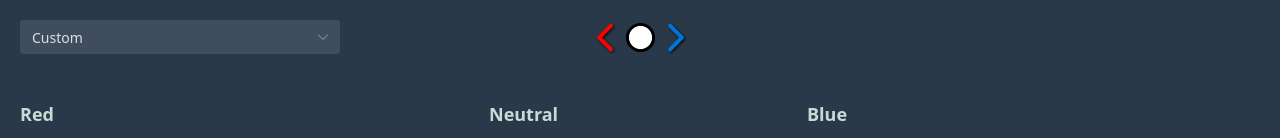
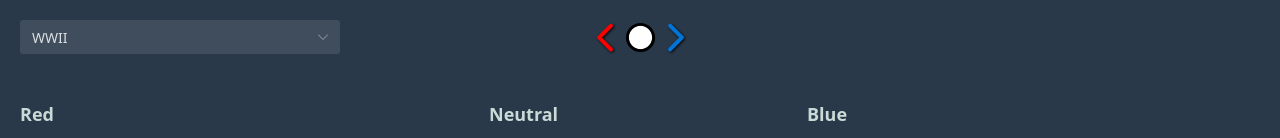
Before and after one commit to EMcNugget/CoalitionEditor, a Vue app: page / in a window 1280 px wide. Shown: the top 138 px of the page. Built offline with nearby package versions, Linux system fonts and the light colour scheme.

Commit message:
Finished

```diff
--- a/package.json
+++ b/package.json
@@ -21,17 +21,17 @@
     "@typescript-eslint/parser": "^5.59.2",
     "@vitejs/plugin-vue": "^4.2.1",
     "autoprefixer": "^10.4.14",
-    "eslint": "^8.39.0",
+    "eslint": "^8.40.0",
     "eslint-config-standard-with-typescript": "^34.0.1",
     "eslint-plugin-import": "^2.27.5",
     "eslint-plugin-n": "^15.7.0",
     "eslint-plugin-promise": "^6.1.1",
-    "eslint-plugin-vue": "^9.11.0",
+    "eslint-plugin-vue": "^9.11.1",
     "naive-ui": "^2.34.3",
     "postcss": "^8.4.23",
     "tailwindcss": "^3.3.2",
     "typescript": "^5.0.4",
-    "vite": "^4.3.4",
+    "vite": "^4.3.5",
     "vue-tsc": "^1.6.4"
   }
 }
--- a/src/components/CoalitionComponent.vue
+++ b/src/components/CoalitionComponent.vue
@@ -1,11 +1,16 @@
 <template>
   <div class="w-full h-full">
     <div class="flex flex-row justify-center p-5 relative">
+      <n-tooltip trigger="hover" class="w-full">
+        <template #trigger>
           <n-select
             v-model:value="preset"
             :options="preset_options"
             class="absolute left-0 ml-5 w-1/4"
-      ></n-select>
+          />
+        </template>
+        {{ tooltip }}
+      </n-tooltip>
       <button @click="handleLeftArrowClick">
         <n-icon size="35">
           <img src="../assets/leftarrow.svg" />
@@ -84,49 +89,76 @@
 </template>
 
 <script lang="ts">
-import { ref, Ref, computed, defineComponent, watch } from "vue";
-import { NIcon, NSelect } from "naive-ui";
-import { countries } from "../stores/lib";
+import { ref, Ref, computed, defineComponent } from "vue";
+import { NIcon, NSelect, NTooltip } from "naive-ui";
+import { ColdWar, Modern, WW2, countries } from "../stores/lib";
+import type TCoalitions from "../types";
 import { useCoalitionStore } from "../stores/state";
+
+interface ListMapping {
+  [key: string]: {
+    list: Ref<number[]>;
+    sortedList: Ref<number[]>;
+  };
+}
 
 export default defineComponent({
   setup() {
     const coaStore = useCoalitionStore();
 
-    const [blue, neutral, red] = Object.values(coaStore.coa.coalitions).map(
-      (v) => ref<number[]>(v)
-    );
+    const tooltip = "Select a coalition preset";
+
+    const red = computed(() => coaStore.coa.coalitions.red);
+    const blue = computed(() => coaStore.coa.coalitions.blue);
+    const neutral = computed(() => coaStore.coa.coalitions.neutrals);
 
     const currentSelection = ref<{ list: string; index: number }>({
       list: "red",
       index: 0,
     });
 
+    const findCountryByValue = (value: number): string | null => {
+      const country = countries.find((country) => country.value === value);
+      return country ? country.label : null;
+    };
+
     const handleItemClick = (list: string, index: number) => {
       currentSelection.value.list = list;
       currentSelection.value.index = index;
     };
 
-    // Code is pretty ugly, will refactor later
+    const moveItem = (fromList: string, toList: string, condition: boolean) => {
+      if (!condition) {
+        return;
+      }
 
-    const moveItem = (fromList: string, toList: string, condition: boolean) => {
-      if (condition) {
-        const from =
-          fromList === "red" ? red : fromList === "blue" ? blue : neutral;
-        const to = toList === "red" ? red : toList === "blue" ? blue : neutral;
-        const sortedFrom =
-          fromList === "red"
-            ? sorted_red
-            : fromList === "blue"
-            ? sorted_blue
-            : sorted_neutral;
-        const selectedItem = sortedFrom.value[currentSelection.value.index];
-        const originalIndex = from.value.indexOf(selectedItem);
-        const option = from.value.splice(originalIndex, 1)[0];
-        to.value.push(option);
+      const listMapping: ListMapping = {
+        red: {
+          list: red,
+          sortedList: sorted_red,
+        },
+        blue: {
+          list: blue,
+          sortedList: sorted_blue,
+        },
+        neutral: {
+          list: neutral,
+          sortedList: sorted_neutral,
+        },
+      };
+
+      const fromListData = listMapping[fromList];
+      const toListData = listMapping[toList];
+
+      const selectedItem =
+        fromListData.sortedList.value[currentSelection.value.index];
+      const originalIndex = fromListData.list.value.indexOf(selectedItem);
+
+      const option = fromListData.list.value.splice(originalIndex, 1)[0];
+      toListData.list.value.push(option);
+
       currentSelection.value.list = toList;
       currentSelection.value.index = -1;
-      }
     };
 
     const handleLeftArrowClick = () => {
@@ -185,27 +217,42 @@ export default defineComponent({
     };
 
     const sorted_red = computed(() => sorted(red));
+    const sorted_blue = computed(() => sorted(blue));
     const sorted_neutral = computed(() => sorted(neutral));
-    const sorted_blue = computed(() => sorted(blue));
 
-    watch(sorted_red, (val) => {
-      coaStore.coa.coalitions.red = val;
+    const customCoalitions = computed<TCoalitions>(() => ({
+      coalitions: {
+        red: sorted_red.value,
+        neutrals: sorted_neutral.value,
+        blue: sorted_blue.value,
+      },
+    }));
+
+    const preset = computed({
+      get() {
+        if (JSON.stringify(coaStore.coa) === JSON.stringify(Modern)) {
+          return "Modern";
+        } else if (JSON.stringify(coaStore.coa) === JSON.stringify(ColdWar)) {
+          return "ColdWar";
+        } else if (JSON.stringify(coaStore.coa) === JSON.stringify(WW2)) {
+          return "WW2";
+        } else {
+          return "Custom";
+        }
+      },
+      set(val) {
+        if (val === "Modern") {
+          coaStore.setAll(structuredClone(Modern));
+        } else if (val === "ColdWar") {
+          coaStore.setAll(structuredClone(ColdWar));
+        } else if (val === "WW2") {
+          coaStore.setAll(structuredClone(WW2));
+        } else {
+          preset.value = "Custom";
+          coaStore.setAll(structuredClone(customCoalitions.value));
+        }
+      },
     });
-
-    watch(sorted_blue, (val) => {
-      coaStore.coa.coalitions.blue = val;
-    });
-
-    watch(sorted_neutral, (val) => {
-      coaStore.coa.coalitions.neutrals = val;
-    });
-
-    const findCountryByValue = (value: number): string | null => {
-      const country = countries.find((country) => country.value === value);
-      return country ? country.label : null;
-    };
-
-    const preset = ref("Custom");
 
     const preset_options = [
       { label: "Modern", value: "Modern" },
@@ -215,6 +262,7 @@ export default defineComponent({
     ];
 
     return {
+      tooltip,
       sorted_red,
       sorted_blue,
       sorted_neutral,
@@ -232,6 +280,7 @@ export default defineComponent({
     };
   },
   components: {
+    NTooltip,
     NSelect,
     NIcon,
   },
--- a/src/stores/state.ts
+++ b/src/stores/state.ts
@@ -7,7 +7,7 @@ import type { GlobalTheme, GlobalThemeOverrides } from "naive-ui";
 
 export const useCoalitionStore = defineStore("coa", {
   state: () => ({
-    coa: WW2,
+    coa: structuredClone(WW2),
   }),
   actions: {
     setAll(v: TCoalitions) {
--- a/src/types.ts
+++ b/src/types.ts
@@ -1,7 +1,7 @@
 export default interface TCoalitions {
-  coalitions: {
-    blue: number[];
-    neutrals: number[];
-    red: number[];
+  readonly coalitions: {
+    readonly blue: number[];
+    readonly neutrals: number[];
+    readonly red: number[];
   };
 }
```
Also changed, not shown: .prettierrc.json (deleted), 2 other files (tests, documents, lock files or other folders). Lines whose indentation alone changed are shown as unchanged.
